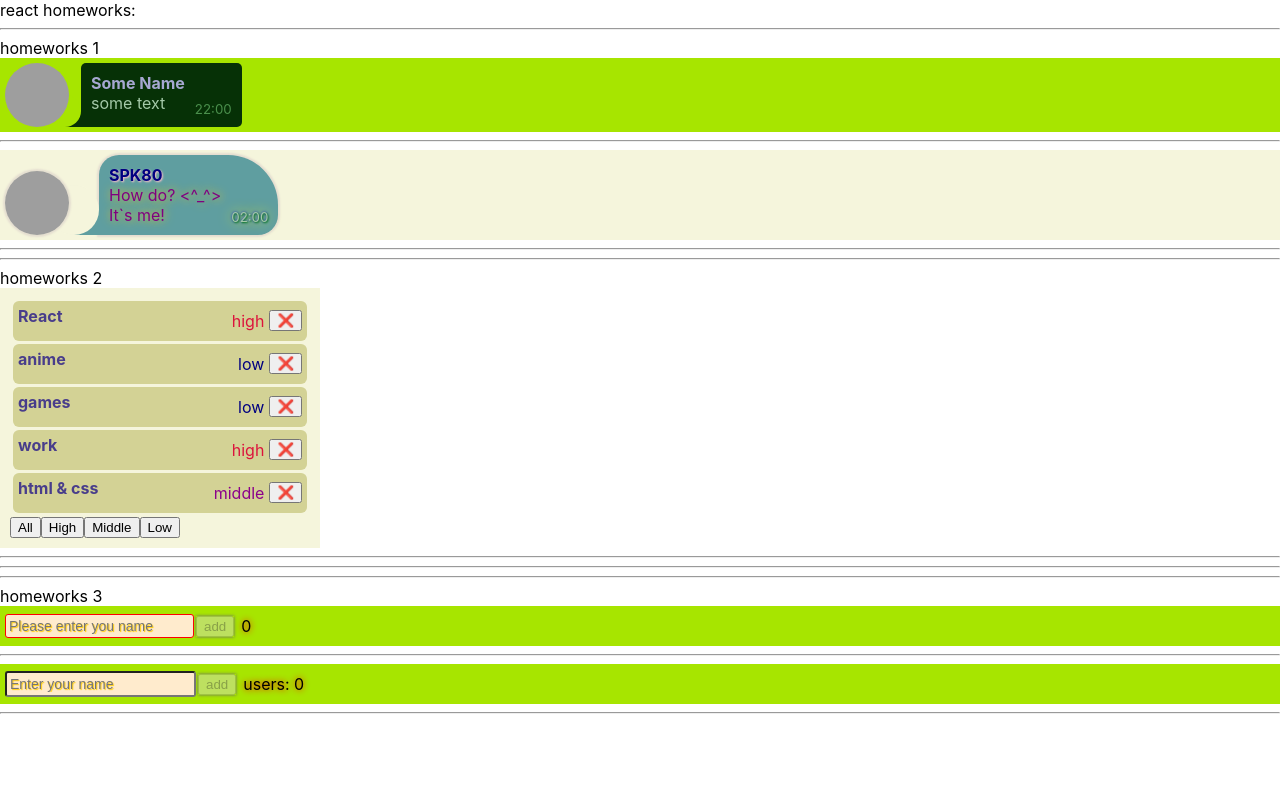
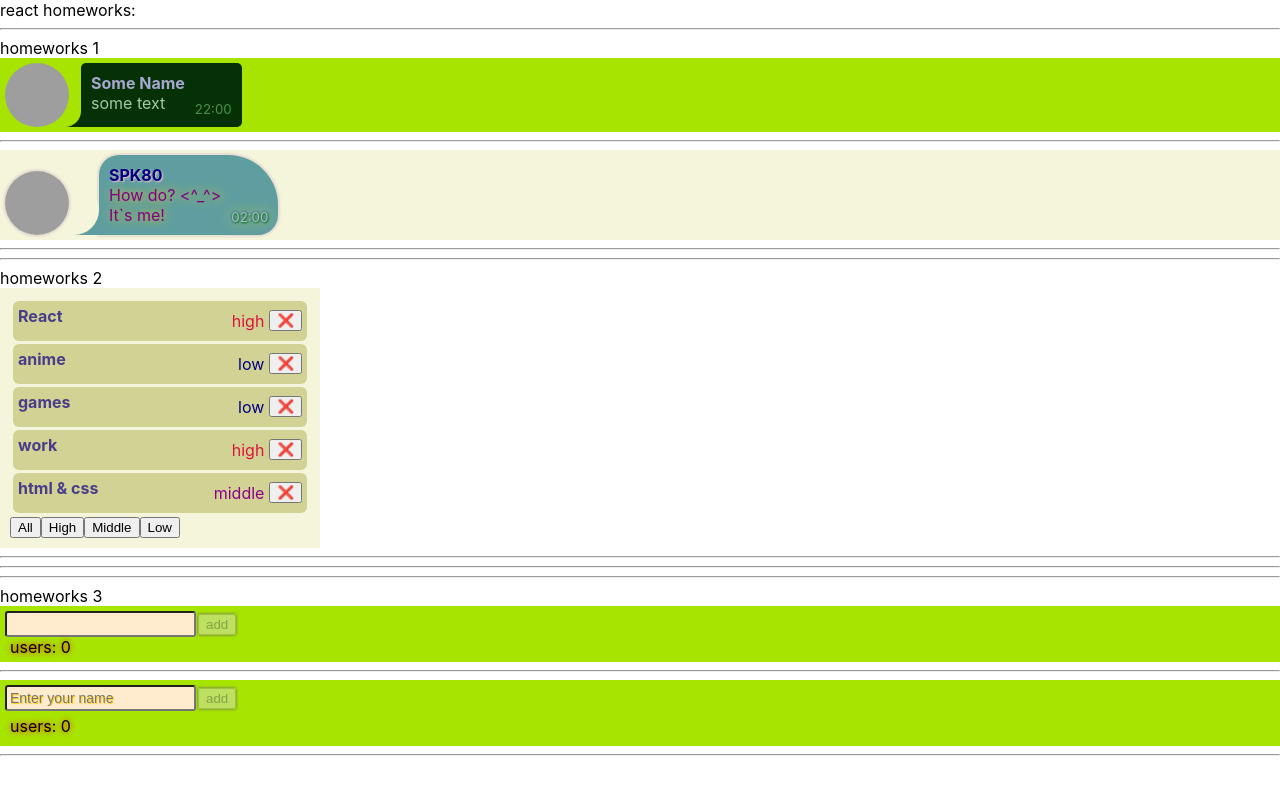
Before and after one commit to SPK80/simple-react-homeworks, a React (Create React App) app: page / in a window 1280 px wide. Shown: the top 794 px of the page. Built offline with nearby package versions, Linux system fonts and the light colour scheme; grey boxes are pictures that could not be loaded.

Commit message:
refactor: GreetingContainer, Greeting, AlternativeGreeting

```diff
--- a/src/p2-homeworks/h3/AlternativeGreeting.tsx
+++ b/src/p2-homeworks/h3/AlternativeGreeting.tsx
@@ -19,22 +19,21 @@ export const AlternativeGreeting: React.FC<PropsType> = (props) => {
 
     return (
         <div className={s.greeting}>
-            <input
+            <div><input
                 type="text"
                 value={props.name}
                 onChange={onChangeNameHandler}
-                placeholder='Enter your name'
-            />
-            <button
-                onClick={onClickConfirmHandler}
-                disabled={props.name === ''}
-            >
-                add
-            </button>
-            <span className={s.totalUsers}>users: {props.usersCount}</span>
+                placeholder='Enter your name'/>
+                <button
+                    onClick={onClickConfirmHandler}
+                    disabled={props.name === ''}
+                > add
+                </button>
+            </div>
+            {props.errorMessage && <div className={s.errorMessage}>{props.errorMessage}</div>}
+            <div className={s.totalUsers}>users: {props.usersCount}</div>
 
             {props.greetingMessage && <div className={s.greetingMessage}>{props.greetingMessage}</div>}
-            {props.errorMessage && <div className={s.errorMessage}>{props.errorMessage}</div>}
         </div>
     );
 }
--- a/src/p2-homeworks/h3/Greeting.module.css
+++ b/src/p2-homeworks/h3/Greeting.module.css
@@ -1,12 +1,11 @@
 .error {
     border: 1px solid red;
+    color: red;
 }
 
 .greeting {
     background-color: #a7e500;
     padding: 5px;
-    display: flex;
-    align-items: center;
 }
 
 .greeting input {
@@ -28,21 +27,23 @@
 }
 
 .greetingMessage {
+    width: fit-content;
     background-color: yellow;
     font-weight: bold;
     color: darkmagenta;
     padding: 5px;
+    margin: 5px;
     border-radius: 5px;
-    margin-left: 10px;
     box-shadow: forestgreen 0 0 6px;
 }
 
 .errorMessage {
+    width: fit-content;
     background-color: pink;
     font-weight: bold;
     color: darkblue;
     padding: 5px;
+    margin: 5px;
     border-radius: 5px;
-    margin-left: 10px;
     box-shadow: red 0 0 6px;
 }
--- a/src/p2-homeworks/h3/Greeting.tsx
+++ b/src/p2-homeworks/h3/Greeting.tsx
@@ -5,7 +5,7 @@ type GreetingPropsType = {
     name: string
     setNameCallback: (e: ChangeEvent<HTMLInputElement>) => void
     addUser: () => void
-    error: string
+    error: boolean
     totalUsers: number
 }
 
@@ -13,23 +13,25 @@ type GreetingPropsType = {
 const Greeting: React.FC<GreetingPropsType> = (
     {name, setNameCallback, addUser, error, totalUsers} // деструктуризация пропсов
 ) => {
-    const inputClass = error !== '' ? s.error : ''
+    const inputClass = error ? s.error : ''
 
     return (
         <div className={s.greeting}>
+            <div>
                 <input
+                    className={inputClass}
                     value={name}
                     onChange={setNameCallback}
-                className={inputClass}
-                placeholder={error}
+                    onBlur={setNameCallback}
                 />
-            {/*<span>{error}</span>*/}
                 <button
                     onClick={addUser}
-                disabled={error !== ''}
-            >add
+                    disabled={name === ''}
+                > add
                 </button>
-            <span className={s.totalUsers}>{totalUsers}</span>
+            </div>
+            {error && <div className={s.errorMessage}>Please enter you name</div>}
+            <span className={s.totalUsers}>users: {totalUsers}</span>
         </div>
     )
 }
--- a/src/p2-homeworks/h3/GreetingContainer.tsx
+++ b/src/p2-homeworks/h3/GreetingContainer.tsx
@@ -15,22 +15,23 @@ type GreetingContainerPropsType = {
 const GreetingContainer: React.FC<GreetingContainerPropsType> = ({users, addUserCallback}) => { // деструктуризация пропсов
     const [name, setName] = useState<string>('')
     const errorMessage = 'Please enter you name';
-    const [error, setError] = useState<string>(errorMessage)
+    const [error, setError] = useState<boolean>(false)
 
     const setNameCallback = (e: ChangeEvent<HTMLInputElement>) => {
-        if (e.currentTarget.value.trim() === '') {
-            setError(errorMessage)
+        const trimmedName = e.currentTarget.value.trim()
+        if (trimmedName === '') {
+            setError(true)
         } else {
-            setError('')
+            setError(false)
         }
 
-        setName(e.currentTarget.value)
+        setName(trimmedName)
     }
     const addUser = () => {
         alert(`Hello ${name} !`)
         addUserCallback(name)
         setName('')
-        setError(errorMessage)
+        setError(false)
     }
 
     const totalUsers = users.length
```
Lines whose indentation alone changed are shown as unchanged.
